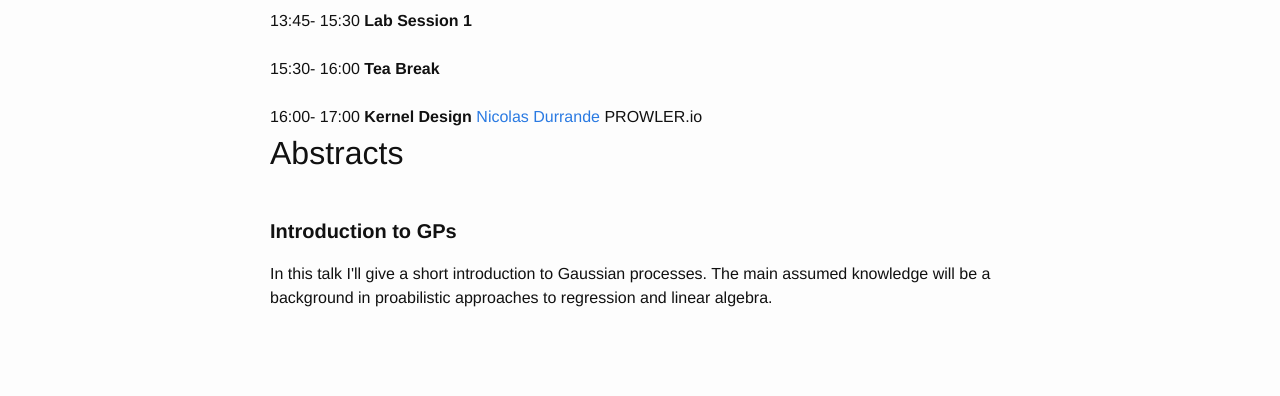
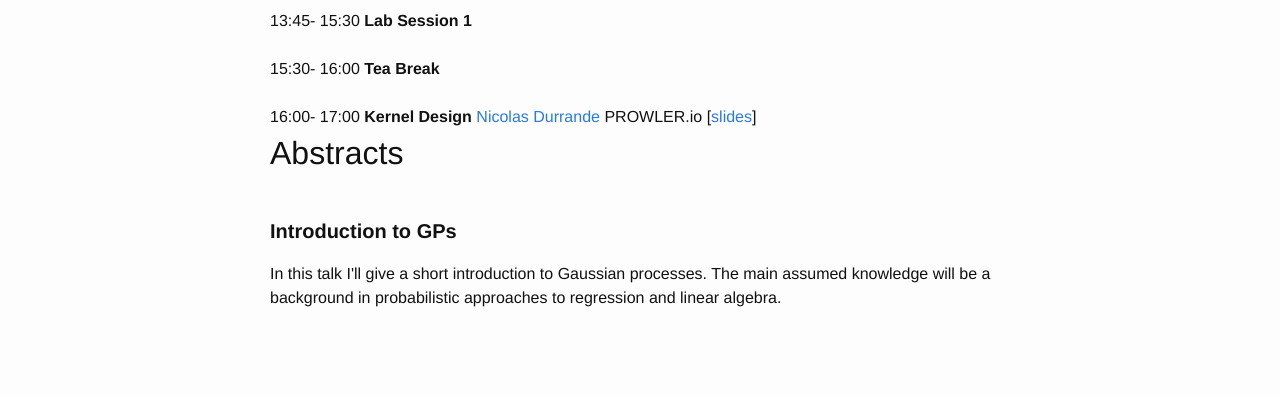
Before and after one commit to gpschool/gpss18, a Jekyll site: the page built from _posts/2018-09-03-day-1.md, in a window 1280 px wide. Shown: the part 751-1147 px from the top of the page. Built offline with Jekyll 4.4.1, drawn with Linux system fonts in a browser that asks for light colours.

Commit message:
Add Nicolas' slides

```diff
--- a/_posts/2018-09-03-day-1.md
+++ b/_posts/2018-09-03-day-1.md
@@ -14,7 +14,7 @@ talks:
     given: Neil
     url: "http://inverseprobability.com"
     institute: Amazon Research Cambridge
-  abstract: "In this talk I'll give a short introduction to Gaussian processes. The main assumed knowledge will be a background in proabilistic approaches to regression and linear algebra."
+  abstract: "In this talk I'll give a short introduction to Gaussian processes. The main assumed knowledge will be a background in probabilistic approaches to regression and linear algebra."
   start: "9:00"
   end: "10:30"
   slides: "http://inverseprobability.com/talks/notes/gpss-session-1.html"
@@ -53,6 +53,6 @@ talks:
     institute: "PROWLER.io"
   start: "16:00"
   end: "17:00"
-  slides:
+  slides: "http://gpss.cc/gpss18/slides/Durrande2018.pdf"
   youtube:
 ---
```
Also changed, not shown: 1 other file.
